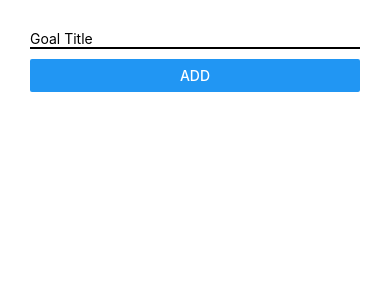
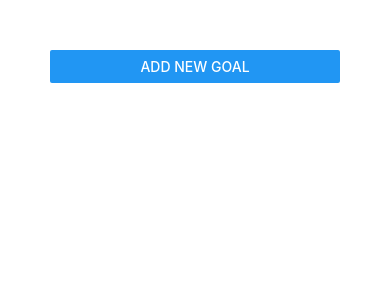
Before and after one commit to yashjsalian23/TodoReactNative, a React Native app: screen / in a window 390 px wide. Shown: the top 300 px of the page. Built offline with nearby package versions, Linux system fonts and the light colour scheme.

Commit message:
added Modal

```diff
--- a/App.js
+++ b/App.js
@@ -1,52 +1,56 @@
-//import { StatusBar } from 'expo-status-bar';
 import React, { useState } from 'react';
-import { StyleSheet, View, FlatList, Button} from 'react-native';
+import { StyleSheet, View, Button, FlatList } from 'react-native';
 
 import GoalItem from './components/GoalItem';
 import GoalInput from './components/GoalInput';
 
 export default function App() {
+  const [courseGoals, setCourseGoals] = useState([]);
+  const [isAddMode, setIsAddMode] = useState(false);
 
-  let [courseGoals, setCourseGoals] = useState([]);
-  // let [showModal, setShowModal] = useState(false);
-
-  let addGoalHandler = (enterdGoal) => {
+  const addGoalHandler = goalTitle => {
     setCourseGoals(currentGoals => [
       ...currentGoals,
-      {
-        key: Math.random().toString(),
-        value: enterdGoal
-      }
+      { id: Math.random().toString(), value: goalTitle }
     ]);
-  }
+    setIsAddMode(false);
+  };
 
-  let onDeleteHandler = goalId => {
-    console.log(goalId)
+  const removeGoalHandler = goalId => {
     setCourseGoals(currentGoals => {
-      return currentGoals.filter((goal) => goal.key!==goalId);
+      return currentGoals.filter(goal => goal.id !== goalId);
     });
-  }
+  };
+
+  const cancelGoalAdditionHandler = () => {
+    setIsAddMode(false);
+  };
 
   return (
-    <View style={styles.container}>
-      {/* <Button title="Add Goal" onPress={() => setShowModal(true)} /> */}
-
-      <GoalInput addGoal={addGoalHandler} />
-
+    <View style={styles.screen}>
+      <Button title="Add New Goal" onPress={() => setIsAddMode(true)} />
+      <GoalInput
+        visible={isAddMode}
+        onAddGoal={addGoalHandler}
+        onCancel={cancelGoalAdditionHandler}
+      />
       <FlatList
+        keyExtractor={(item, index) => item.id}
         data={courseGoals}
-        renderItem = {itemData =>
+        renderItem={itemData => (
           <GoalItem
-          title={itemData.item.value}
-          id={itemData.item.key}
-          onDelete={onDeleteHandler} /> }  />
-
+            id={itemData.item.id}
+            onDelete={removeGoalHandler}
+            title={itemData.item.value}
+          />
+        )}
+      />
     </View>
   );
 }
 
 const styles = StyleSheet.create({
-  container: {
-    padding: 30
+  screen: {
+    padding: 50
   }
 });
--- a/app.json
+++ b/app.json
@@ -21,6 +21,8 @@
     },
     "web": {
       "favicon": "./assets/favicon.png"
-    }
+    },
+    "description": "Simple Todo App",
+    "githubUrl": "https://github.com/yashjsalian23/TodoReactNative.git"
   }
 }
--- a/components/GoalInput.js
+++ b/components/GoalInput.js
@@ -1,33 +1,60 @@
-import React, {useState} from 'react';
-import { View,TextInput, Button, StyleSheet, Modal } from 'react-native';
+import React, { useState } from 'react';
+import { View, TextInput, Button, StyleSheet, Modal } from 'react-native';
 
-const GoalInput = ({addGoal}) => {
+const GoalInput = props => {
+  const [enteredGoal, setEnteredGoal] = useState('');
 
-    let [enterdGoal, setEnteredGoal] = useState('');
+  const goalInputHandler = enteredText => {
+    setEnteredGoal(enteredText);
+  };
 
-    let inputChangeHandler = enteredText => {
-        setEnteredGoal(enteredText);
-      }
+  const addGoalHandler = () => {
+    props.onAddGoal(enteredGoal);
+    setEnteredGoal('');
+  };
 
-
-    return (
-        <View>
-            <TextInput
-                placeholder="Goal Title"
-                style={styles.textField}
-                onChangeText={inputChangeHandler}
-                value={enterdGoal} />
-
-            <Button title="add" onPress={() => addGoal(enterdGoal)} />
+  return (
+    <Modal visible={props.visible} animationType="slide">
+      <View style={styles.inputContainer}>
+        <TextInput
+          placeholder="Course Goal"
+          style={styles.input}
+          onChangeText={goalInputHandler}
+          value={enteredGoal}
+        />
+        <View style={styles.buttonContainer}>
+          <View style={styles.button}>
+            <Button title="CANCEL" color="red" onPress={props.onCancel} />
+          </View>
+          <View style={styles.button}>
+            <Button title="ADD" onPress={addGoalHandler} />
+          </View>
         </View>
-    );
+      </View>
+    </Modal>
+  );
 };
 
 const styles = StyleSheet.create({
-  textField: {
-    borderBottomColor: "black",
-    borderBottomWidth: 2,
+  inputContainer: {
+    flex: 1,
+    justifyContent: 'center',
+    alignItems: 'center'
+  },
+  input: {
+    width: '80%',
+    borderColor: 'black',
+    borderWidth: 1,
+    padding: 10,
     marginBottom: 10
+  },
+  buttonContainer: {
+    flexDirection: 'row',
+    justifyContent: 'space-around',
+    width: '60%'
+  },
+  button: {
+    width: '40%'
   }
 });
 
--- a/components/GoalItem.js
+++ b/components/GoalItem.js
@@ -1,24 +1,24 @@
 import React from 'react';
-import { View, Text, StyleSheet, TouchableOpacity } from 'react-native'
+import { View, Text, StyleSheet, TouchableOpacity } from 'react-native';
 
-const GoalItem = ({title, onDelete, id}) => {
-    return (
-        <TouchableOpacity onPress={()=>onDelete(id)}>
-            <View style={styles.listItem} >
-                <Text>{title}</Text>
-            </View>
-        </TouchableOpacity>
-    );
+const GoalItem = props => {
+  return (
+    <TouchableOpacity onPress={props.onDelete.bind(this, props.id)} >
+      <View style={styles.listItem}>
+        <Text>{props.title}</Text>
+      </View>
+    </TouchableOpacity>
+  );
 };
 
 const styles = StyleSheet.create({
   listItem: {
+    padding: 10,
     marginVertical: 10,
-    padding: 10,
-    backgroundColor: "#ccc",
-    borderColor: "black",
+    backgroundColor: '#ccc',
+    borderColor: 'black',
     borderWidth: 1
   }
-})
+});
 
 export default GoalItem;
```
